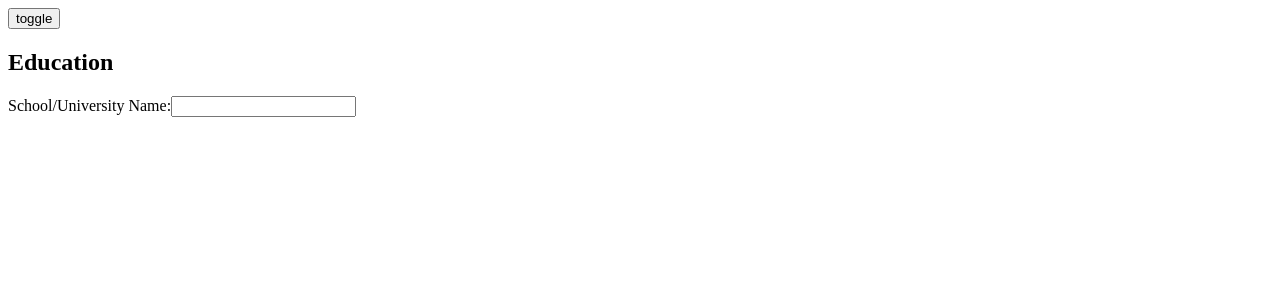
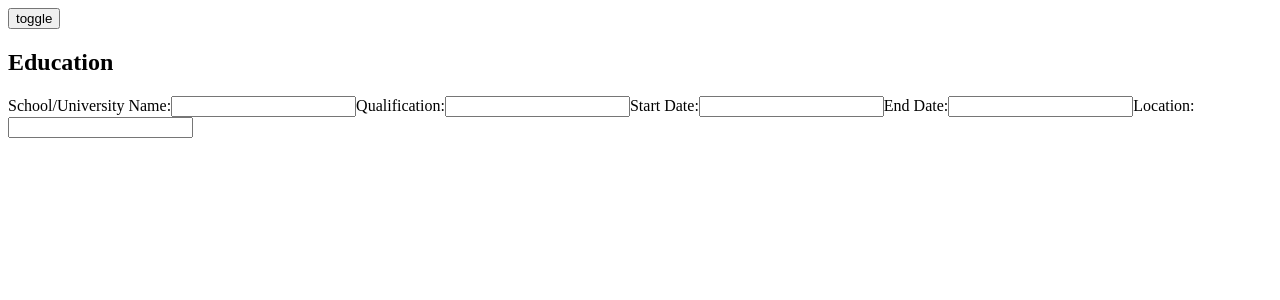
Before and after one commit to MarkR-Dev/cv-app, a React (Vite) app: page / in a window 1280 px wide. Both pictures are taken after a click on the button "Add". Shown: the top 300 px of the page. Built offline with nearby package versions, Linux system fonts and the light colour scheme; the HTML template or start-up script is replaced by a standard one.

Commit message:
feat: Add all form inputs for education

```diff
--- a/src/components/CurriculumVitae.jsx
+++ b/src/components/CurriculumVitae.jsx
@@ -16,6 +16,10 @@ function CurriculumVitae() {
         return (
           <div key={idx}>
             <h3>{edu.name}</h3>
+            <h3>{edu.qual}</h3>
+            <h3>{edu.start}</h3>
+            <h3>{edu.end}</h3>
+            <h3>{edu.location}</h3>
           </div>
         );
       })}
--- a/src/components/Education.jsx
+++ b/src/components/Education.jsx
@@ -3,6 +3,7 @@ todo:
   bonus- svg of school?
   bonus- dropdown?
   disable enter submit form
+  refactor: combine all handleXChange functions into one?
 */
 import { useState } from "react";
 
@@ -15,8 +16,12 @@ function Education({ education, setEducation }) {
   function handleAddEntry() {
     const newId = crypto.randomUUID();
     const newEntry = {
+      id: newId,
       name: "",
-      id: newId,
+      qual: "",
+      start: "",
+      end: "",
+      location: "",
     };
     setStatus("typing");
     setEducation([...education, newEntry]);
@@ -49,7 +54,51 @@ function Education({ education, setEducation }) {
     setEducation(newArr);
   }
 
-  //remove later
+  function handleQualChange(e) {
+    const newArr = education.map((edu) => {
+      if (edu.id === selectedId) {
+        edu.qual = e.target.value;
+      }
+      return edu;
+    });
+
+    setEducation(newArr);
+  }
+
+  function handleStartChange(e) {
+    const newArr = education.map((edu) => {
+      if (edu.id === selectedId) {
+        edu.start = e.target.value;
+      }
+      return edu;
+    });
+
+    setEducation(newArr);
+  }
+
+  function handleEndChange(e) {
+    const newArr = education.map((edu) => {
+      if (edu.id === selectedId) {
+        edu.end = e.target.value;
+      }
+      return edu;
+    });
+
+    setEducation(newArr);
+  }
+
+  function handleLocationChange(e) {
+    const newArr = education.map((edu) => {
+      if (edu.id === selectedId) {
+        edu.location = e.target.value;
+      }
+      return edu;
+    });
+
+    setEducation(newArr);
+  }
+
+  //remove later - check that removing all items resets the selectedID via setSelectedId
   function toggle() {
     if (status === "typing") {
       setStatus("display");
@@ -92,6 +141,50 @@ function Education({ education, setEducation }) {
               onChange={handleNameChange}
             />
           </label>
+
+          <label htmlFor="edu-qual">
+            Qualification:
+            <input
+              id="edu-qual"
+              name="edu-qual"
+              type="text"
+              value={selectedEdu.qual}
+              onChange={handleQualChange}
+            />
+          </label>
+
+          <label htmlFor="edu-start">
+            Start Date:
+            <input
+              id="edu-start"
+              name="edu-start"
+              type="text"
+              value={selectedEdu.start}
+              onChange={handleStartChange}
+            />
+          </label>
+
+          <label htmlFor="edu-end">
+            End Date:
+            <input
+              id="edu-end"
+              name="edu-end"
+              type="text"
+              value={selectedEdu.end}
+              onChange={handleEndChange}
+            />
+          </label>
+
+          <label htmlFor="edu-location">
+            Location:
+            <input
+              id="edu-location"
+              name="edu-location"
+              type="text"
+              value={selectedEdu.location}
+              onChange={handleLocationChange}
+            />
+          </label>
         </form>
       )}
     </>
```
